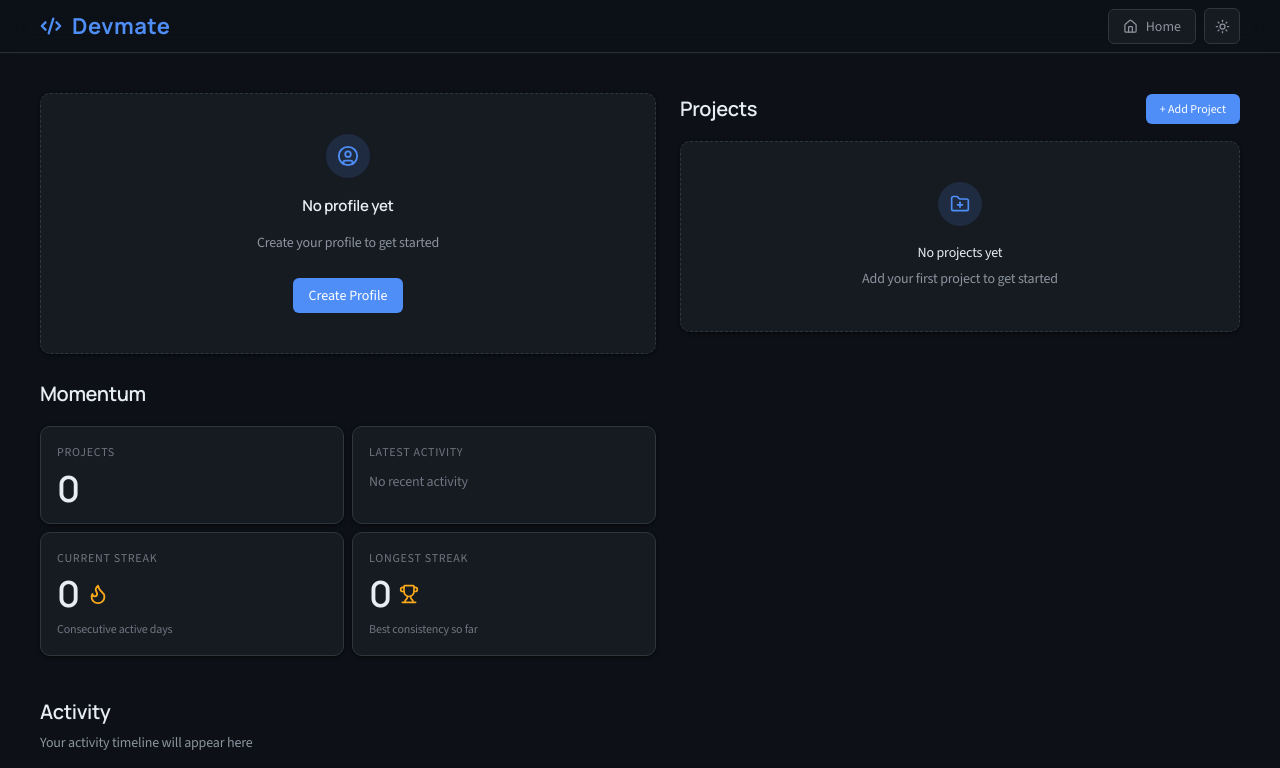
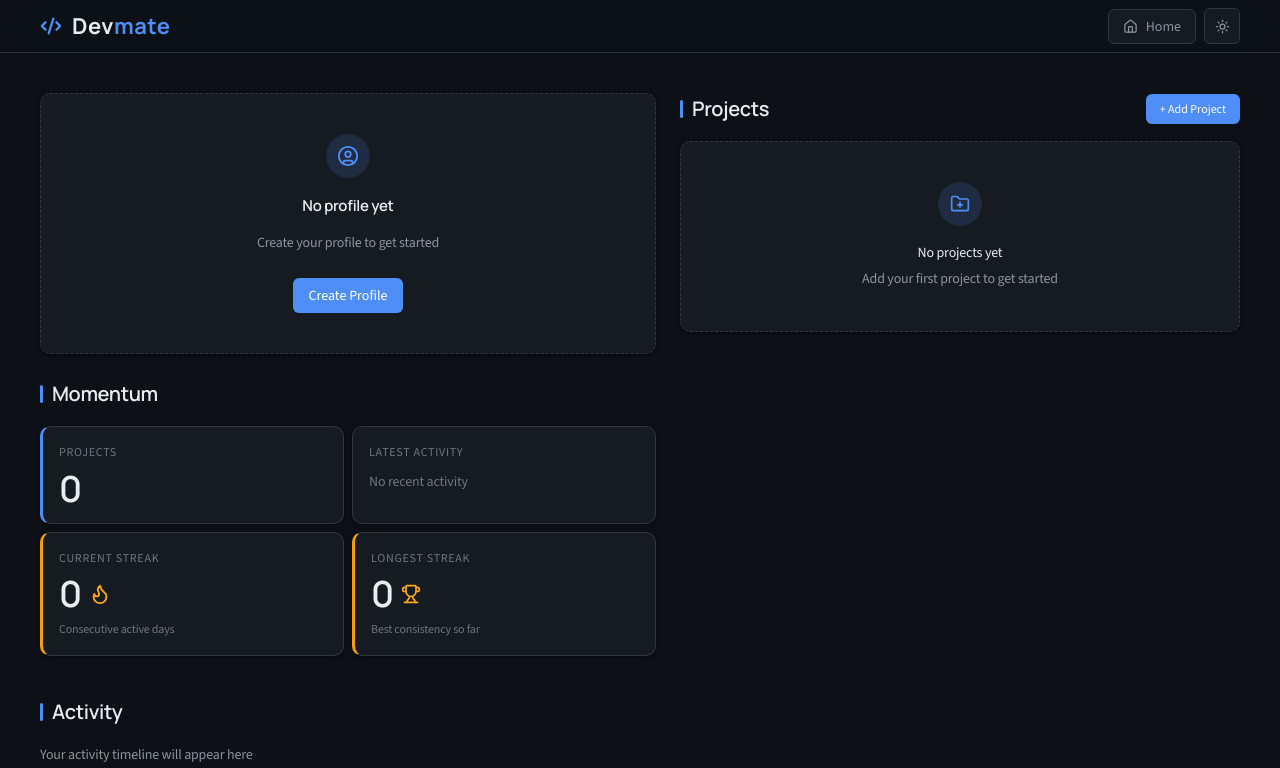
Before and after one commit to SourinMajumdar/Devmate, a React (Vite) app: page /dashboard in a window 1280 px wide. Shown: the top 768 px of the page. Built offline with nearby package versions, Linux system fonts and the light colour scheme; a web font is replaced by a local one.

Commit message:
feat: UI improvements for dashboard/app pages — brand header, section pips, card accents, avatar ring

```diff
--- a/src/components/DashboardHeader.jsx
+++ b/src/components/DashboardHeader.jsx
@@ -54,11 +54,11 @@ const DashboardHeader = () => {
               fontFamily: "var(--font-heading)",
               fontSize: "22px",
               fontWeight: "800",
-              color: "var(--color-accent)",
               letterSpacing: "0.5px",
             }}
           >
-            Devmate
+            <span style={{ color: "var(--color-text-primary)" }}>Dev</span>
+            <span style={{ color: "var(--color-accent)" }}>mate</span>
           </span>
         </button>
 
--- a/src/components/ProfileHeader.jsx
+++ b/src/components/ProfileHeader.jsx
@@ -95,6 +95,9 @@ const ProfileHeader = ({ profile, onEditClick }) => {
       className="profile-card card"
       style={{ padding: "var(--space-lg)" }}
     >
+      {/* Top accent strip */}
+      <div className="profile-card-strip" />
+
       {/* Edit button — desktop */}
       <button
         onClick={onEditClick}
@@ -125,22 +128,21 @@ const ProfileHeader = ({ profile, onEditClick }) => {
           <img
             src={profile.avatar}
             alt={profile.name}
-            className="profile-avatar"
+            className="profile-avatar avatar-ring"
             style={{
-              width: "56px",
-              height: "56px",
+              width: "60px",
+              height: "60px",
               borderRadius: "50%",
               objectFit: "cover",
               flexShrink: 0,
-              border: "2px solid var(--color-border)",
             }}
           />
         ) : (
           <div
-            className="profile-avatar"
+            className="profile-avatar avatar-ring"
             style={{
-              width: "56px",
-              height: "56px",
+              width: "60px",
+              height: "60px",
               borderRadius: "50%",
               background: "var(--color-accent)",
               color: "#ffffff",
--- a/src/index.css
+++ b/src/index.css
@@ -320,6 +320,65 @@ html {
   margin: 0;
 }
 
+/* ── Dashboard section header pip ── */
+.section-header-row {
+  display: flex;
+  align-items: center;
+  gap: 9px;
+  margin-bottom: var(--space-md);
+}
+
+.section-pip {
+  width: 3px;
+  height: 18px;
+  border-radius: 999px;
+  background: var(--color-accent);
+  flex-shrink: 0;
+}
+
+/* ── Profile card top accent strip ── */
+.profile-card-strip {
+  position: absolute;
+  top: 0; left: 0; right: 0;
+  height: 3px;
+  background: linear-gradient(90deg, var(--color-accent) 0%, #60a5fa 100%);
+  border-radius: var(--radius) var(--radius) 0 0;
+}
+
+/* ── Project card left accent ── */
+.project-card-accent {
+  border-left: 3px solid var(--color-accent) !important;
+  padding-left: calc(var(--space-md) - 3px) !important;
+}
+
+/* ── Metric card subtle left accent ── */
+.metric-accent {
+  border-left: 3px solid var(--color-accent) !important;
+}
+
+/* ── Activity timeline dot ── */
+.timeline-dot {
+  width: 9px;
+  height: 9px;
+  border-radius: 50%;
+  background: var(--color-accent);
+  border: 2px solid var(--color-accent-subtle);
+  margin-top: 5px;
+  flex-shrink: 0;
+  box-shadow: 0 0 0 2px rgba(37, 99, 235, 0.15);
+}
+
+[data-theme="dark"] .timeline-dot {
+  border-color: var(--color-accent-subtle);
+  box-shadow: 0 0 0 2px rgba(79, 142, 247, 0.2);
+}
+
+/* ── Avatar ring ── */
+.avatar-ring {
+  border: 2.5px solid var(--color-accent) !important;
+  box-shadow: 0 0 0 3px var(--color-accent-subtle);
+}
+
 /* ============================================================
    RESPONSIVE BREAKPOINTS
    ============================================================ */
--- a/src/sections/AnalyticsSection.jsx
+++ b/src/sections/AnalyticsSection.jsx
@@ -25,16 +25,19 @@ const AnalyticsSection = ({ projects }) => {
       className="analytics-section-mobile"
       style={{ background: "transparent", padding: 0 }}
     >
+      <div className="section-header-row">
+        <div className="section-pip" />
         <h2
           style={{
             fontSize: "var(--font-size-h2)",
             fontWeight: "var(--font-weight-semibold)",
-          margin: "0 0 var(--space-md) 0",
+            margin: 0,
             color: "var(--color-text-primary)",
           }}
         >
           Momentum
         </h2>
+      </div>
 
       {/* 2×2 grid */}
       <div
@@ -49,6 +52,7 @@ const AnalyticsSection = ({ projects }) => {
         <MetricCard
           label="Projects"
           value={projectCount}
+          style={{ borderLeft: "3px solid var(--color-accent)" }}
         />
 
         {/* Latest Activity */}
@@ -133,6 +137,7 @@ const AnalyticsSection = ({ projects }) => {
           label="Current Streak"
           value={currentStreak}
           sub="Consecutive active days"
+          style={{ borderLeft: "3px solid #f59e0b" }}
           icon={
             <Flame
               style={{ width: "22px", height: "22px", color: "#fca919" }}
@@ -145,6 +150,7 @@ const AnalyticsSection = ({ projects }) => {
           label="Longest Streak"
           value={longestStreak}
           sub="Best consistency so far"
+          style={{ borderLeft: "3px solid #f59e0b" }}
           icon={
             <Trophy
               style={{ width: "20px", height: "20px", color: "#fca919" }}
--- a/src/sections/ContentTimeline.jsx
+++ b/src/sections/ContentTimeline.jsx
@@ -35,16 +35,19 @@ const ContentTimeline = ({ projects, profile }) => {
       className="activity-section-mobile"
       style={{ width: "100%", background: "transparent", padding: 0 }}
     >
+      <div className="section-header-row">
+        <div className="section-pip" />
         <h2
           style={{
             fontSize: "var(--font-size-h2)",
             fontWeight: "var(--font-weight-semibold)",
-          marginBottom: "var(--space-xs)",
+            margin: 0,
             color: "var(--color-text-primary)",
           }}
         >
           Activity
         </h2>
+      </div>
 
       <p
         style={{
@@ -113,18 +116,7 @@ const ContentTimeline = ({ projects, profile }) => {
                 padding: "var(--space-md)",
               }}
             >
-              {/* Single accent dot — no multi-color bullets */}
-              <div
-                style={{
-                  width: "8px",
-                  height: "8px",
-                  borderRadius: "50%",
-                  background: "var(--color-accent)",
-                  marginTop: "6px",
-                  flexShrink: 0,
-                  opacity: 0.7,
-                }}
-              />
+              <div className="timeline-dot" />
 
               <div style={{ flex: 1, minWidth: 0 }}>
                 <p
--- a/src/sections/ProjectsSection.jsx
+++ b/src/sections/ProjectsSection.jsx
@@ -30,6 +30,8 @@ const ProjectsSection = ({
           marginBottom: "var(--space-md)",
         }}
       >
+        <div className="section-header-row" style={{ margin: 0 }}>
+          <div className="section-pip" />
           <h2
             style={{
               fontSize: "var(--font-size-h2)",
@@ -51,6 +53,7 @@ const ProjectsSection = ({
               </span>
             )}
           </h2>
+        </div>
 
         <button
           onClick={onAddProject}
@@ -120,7 +123,7 @@ const ProjectsSection = ({
             return (
               <div
                 key={project.id}
-                className="card"
+                className="card project-card-accent"
                 style={{ padding: "var(--space-md)", position: "relative" }}
               >
                 {/* Action buttons */}
```
Lines whose indentation alone changed are shown as unchanged.
